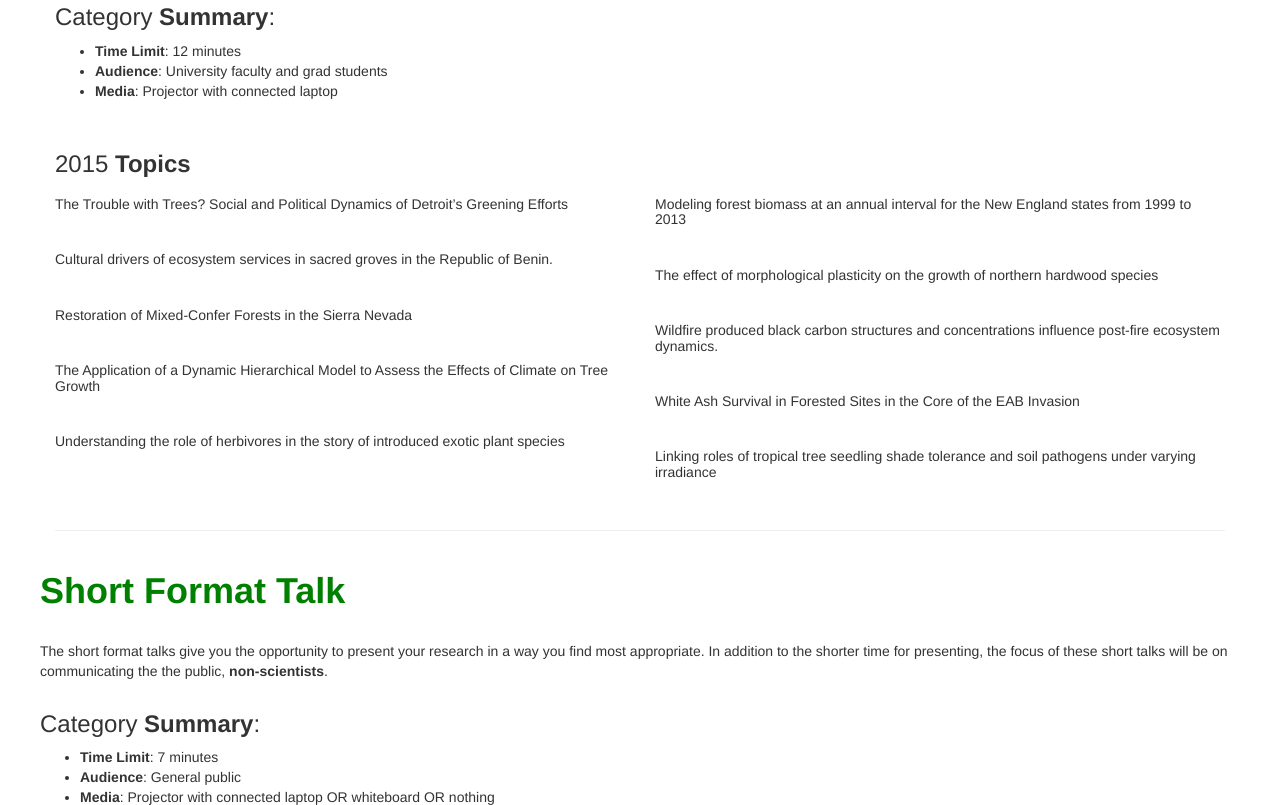
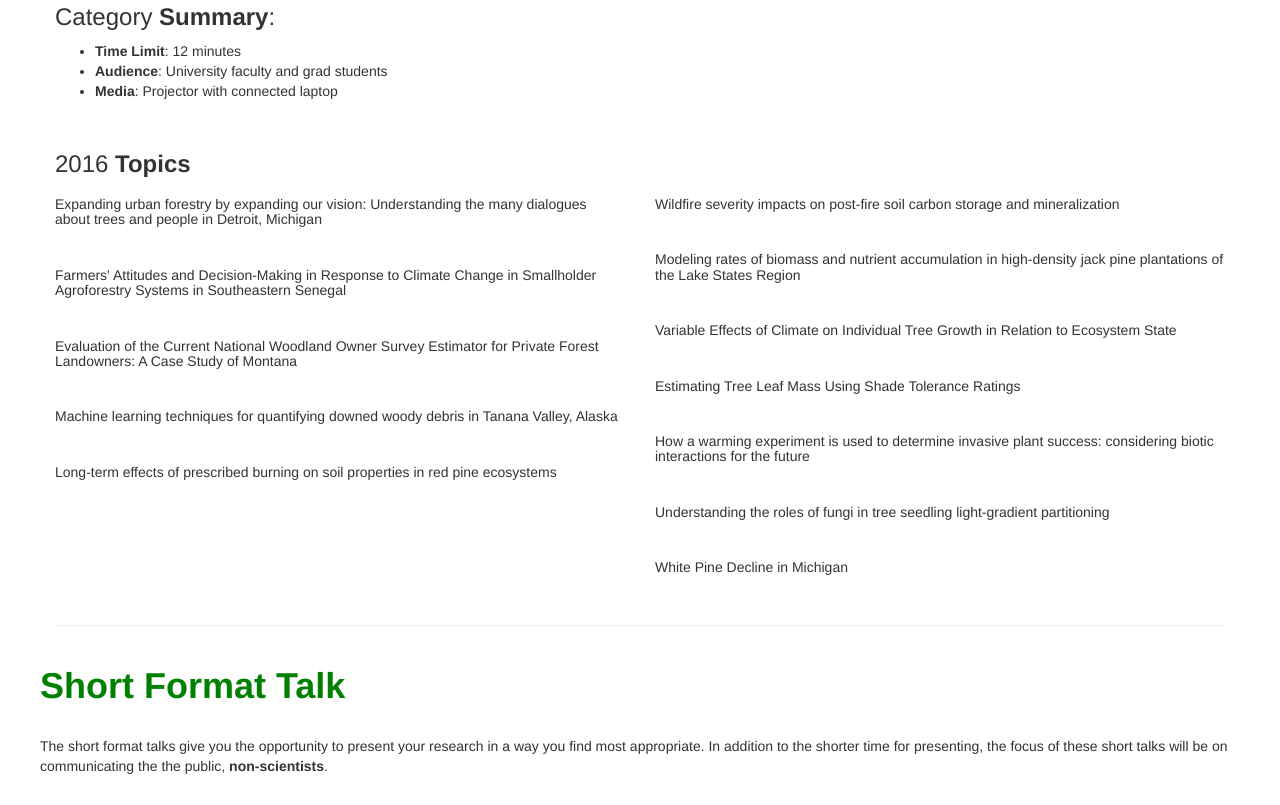
Before and after one commit to MeganKress/forgsrs_2017, a plain HTML site: page categories.html in a window 1280 px wide. Shown: the part 476-1281 px from the top of the page. Drawn offline with Linux system fonts and the light colour scheme.

Commit message:
Update categories.html

```diff
--- a/categories.html
+++ b/categories.html
@@ -113,14 +113,14 @@
 
            <div class="row inner-page">
 
-                <h3>2015 <strong>Topics</strong></h3>
+                <h3>2016 <strong>Topics</strong></h3>
 
                 <div class="row">
                     <div class="col-md-6">
                         <div class="feature-box">
 
                             <div class="feature-box-info">
-                                <h5 class="shorter">The Trouble with Trees? Social and Political Dynamics of Detroit’s Greening Efforts </h5>
+                                <h5 class="shorter">Expanding urban forestry by expanding our vision: Understanding the many dialogues about trees and people in Detroit, Michigan</h5>
 
                             </div>
                             <br>
@@ -128,7 +128,7 @@
                         <div class="feature-box">
 
                             <div class="feature-box-info">
-                                <h5 class="shorter">Cultural drivers of ecosystem services in sacred groves in the Republic of Benin.</h5>
+                                <h5 class="shorter">Farmers' Attitudes and Decision-Making in Response to Climate Change in Smallholder Agroforestry Systems in Southeastern Senegal</h5>
 
                             </div>
                             <br>
@@ -136,7 +136,7 @@
                         <div class="feature-box">
 
                             <div class="feature-box-info">
-                                <h5 class="shorter">Restoration of Mixed-Confer Forests in the Sierra Nevada </h5>
+                                <h5 class="shorter">Evaluation of the Current National Woodland Owner Survey Estimator for Private Forest Landowners: A Case Study of Montana</h5>
 
 
                             </div>
@@ -147,7 +147,7 @@
                         <div class="feature-box">
 
                             <div class="feature-box-info">
-                                <h5 class="shorter">The Application of a Dynamic Hierarchical Model to Assess the Effects of Climate on Tree Growth</h5>
+                                <h5 class="shorter">Machine learning techniques for quantifying downed woody debris in Tanana Valley, Alaska</h5>
 
                             </div>
                             <br>
@@ -156,7 +156,7 @@
                         <div class="feature-box">
 
                             <div class="feature-box-info">
-                                <h5 class="shorter">Understanding the role of herbivores in the story of introduced exotic plant species</h5>
+                                <h5 class="shorter"> Long-term effects of prescribed burning on soil properties in red pine ecosystems</h5>
 
                             </div>
                             <br>
@@ -166,7 +166,7 @@
                         <div class="feature-box">
 
                             <div class="feature-box-info">
-                                <h5 class="shorter">Modeling forest biomass at an annual interval for the New England states from 1999 to 2013</h5>
+                                <h5 class="shorter">Wildfire severity impacts on post-fire soil carbon storage and mineralization</h5>
 
                             </div>
                             <br>
@@ -174,7 +174,7 @@
                         <div class="feature-box">
 
                             <div class="feature-box-info">
-                                <h5 class="shorter">The effect of morphological plasticity on the growth of northern hardwood species</h5>
+                                <h5 class="shorter">Modeling rates of biomass and nutrient accumulation in high-density jack pine plantations of the Lake States Region</h5>
 
                             </div>
                             <br>
@@ -182,7 +182,7 @@
                         <div class="feature-box">
 
                             <div class="feature-box-info">
-                                <h5 class="shorter">Wildfire produced black carbon structures and concentrations influence post-fire ecosystem dynamics.</h5>
+                                <h5 class="shorter">Variable Effects of Climate on Individual Tree Growth in Relation to Ecosystem State</h5>
 
                             </div>
                             <br>
@@ -190,7 +190,7 @@
                         <div class="feature-box">
 
                             <div class="feature-box-info">
-                                <h5 class="shorter">White Ash Survival in Forested Sites in the Core of the EAB Invasion</h5>
+                                <h5 class="shorter">Estimating Tree Leaf Mass Using Shade Tolerance Ratings</h5>
 
                             </div>
                             <br>
@@ -198,7 +198,23 @@
                         <div class="feature-box">
 
                             <div class="feature-box-info">
-                                <h5 class="shorter">Linking roles of tropical tree seedling shade tolerance and soil pathogens under varying irradiance</h5>
+                                <h5 class="shorter">How a warming experiment is used to determine invasive plant success: considering biotic interactions for the future</h5>
+
+                            </div>
+                            <br>
+                        </div>
+			<div class="feature-box">
+
+                            <div class="feature-box-info">
+                                <h5 class="shorter">Understanding the roles of fungi in tree seedling light-gradient partitioning</h5>
+
+                            </div>
+                            <br>
+                        </div>
+			<div class="feature-box">
+
+                            <div class="feature-box-info">
+                                <h5 class="shorter">White Pine Decline in Michigan</h5>
 
                             </div>
                             <br>
```
